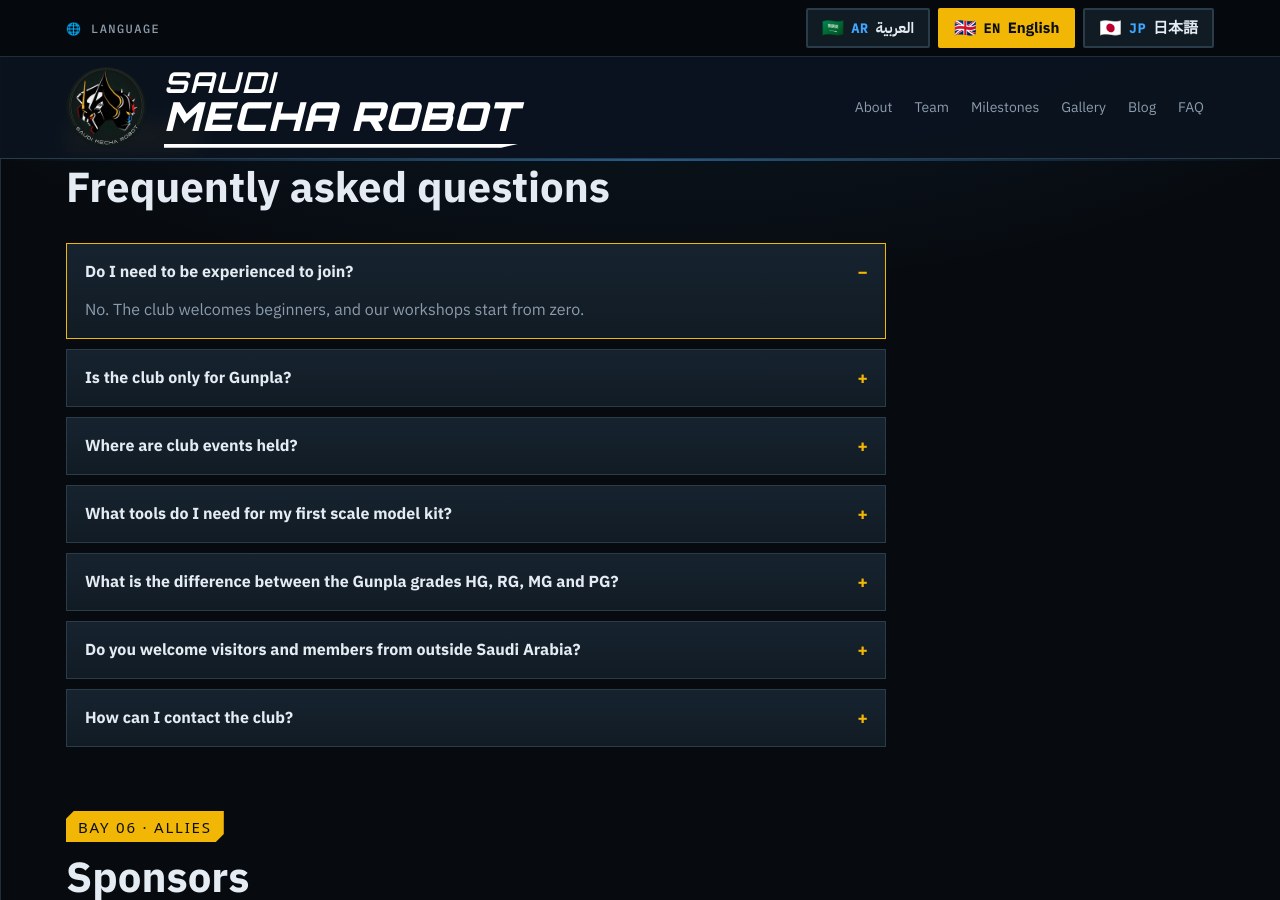
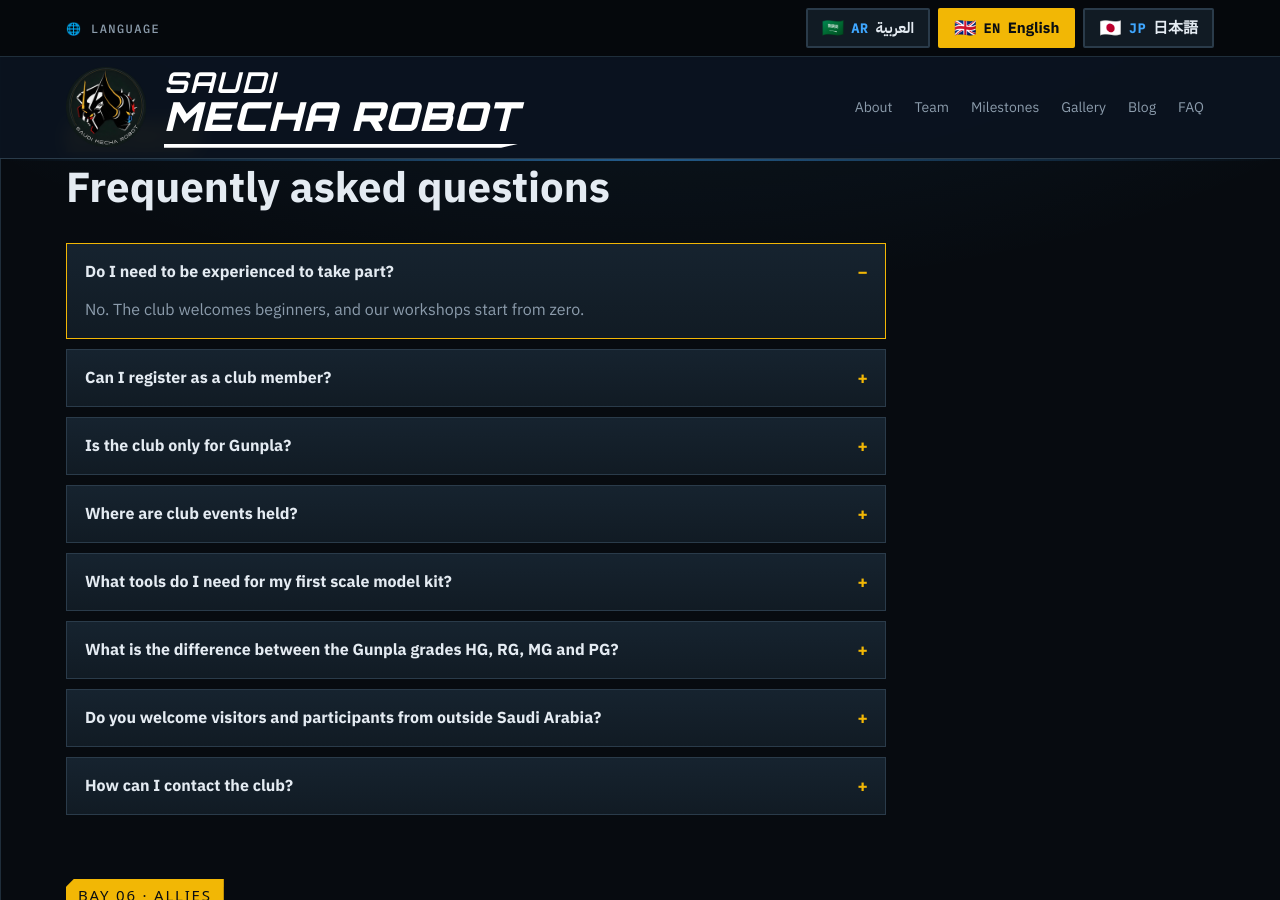
Before and after one commit to SaudiMechaRobot/SaudiMechaRobot.github.io, a Jekyll site: the page built from en/index.html, in a window 1280 px wide and 900 px high, scrolled down 7149 px. Built offline with Jekyll 4.4.1, drawn with Linux system fonts in a browser that asks for light colours; some web fonts are replaced.

Commit message:
FAQ EN: participation wording and membership policy question

```diff
--- a/_data/faq_en.yml
+++ b/_data/faq_en.yml
@@ -1,5 +1,7 @@
-- question: Do I need to be experienced to join?
+- question: Do I need to be experienced to take part?
   answer: No. The club welcomes beginners, and our workshops start from zero.
+- question: Can I register as a club member?
+  answer: Club membership is limited to the founders and founding participants. Taking part in our activities and challenges is open to everyone, with no registration needed.
 - question: Is the club only for Gunpla?
   answer: No. Our focus is sci-fi and mechanical design from anime and video games, and we welcome every genre of scale models and figures, from military and aviation to automotive and dioramas. "Mecha" in our name reflects where we started; our workbench is open to everyone.
 - question: Where are club events held?
@@ -8,7 +10,7 @@
   answer: A pair of nippers, a fine file or sanding paper, and a hobby knife are enough for your first High Grade kit.
 - question: What is the difference between the Gunpla grades HG, RG, MG and PG?
   answer: HG is 1/144 scale and the easiest start. RG is the same scale with finer detail. MG is 1/100 scale with an inner frame. PG is 1/60 scale, the largest and most detailed grade.
-- question: Do you welcome visitors and members from outside Saudi Arabia?
+- question: Do you welcome visitors and participants from outside Saudi Arabia?
   answer: Yes. Modellers from anywhere are welcome to follow the club and connect with us online.
 - question: How can I contact the club?
   answer: You can reach us by email or through our official Instagram, X and TikTok accounts. All links are at the bottom of the page.
```
